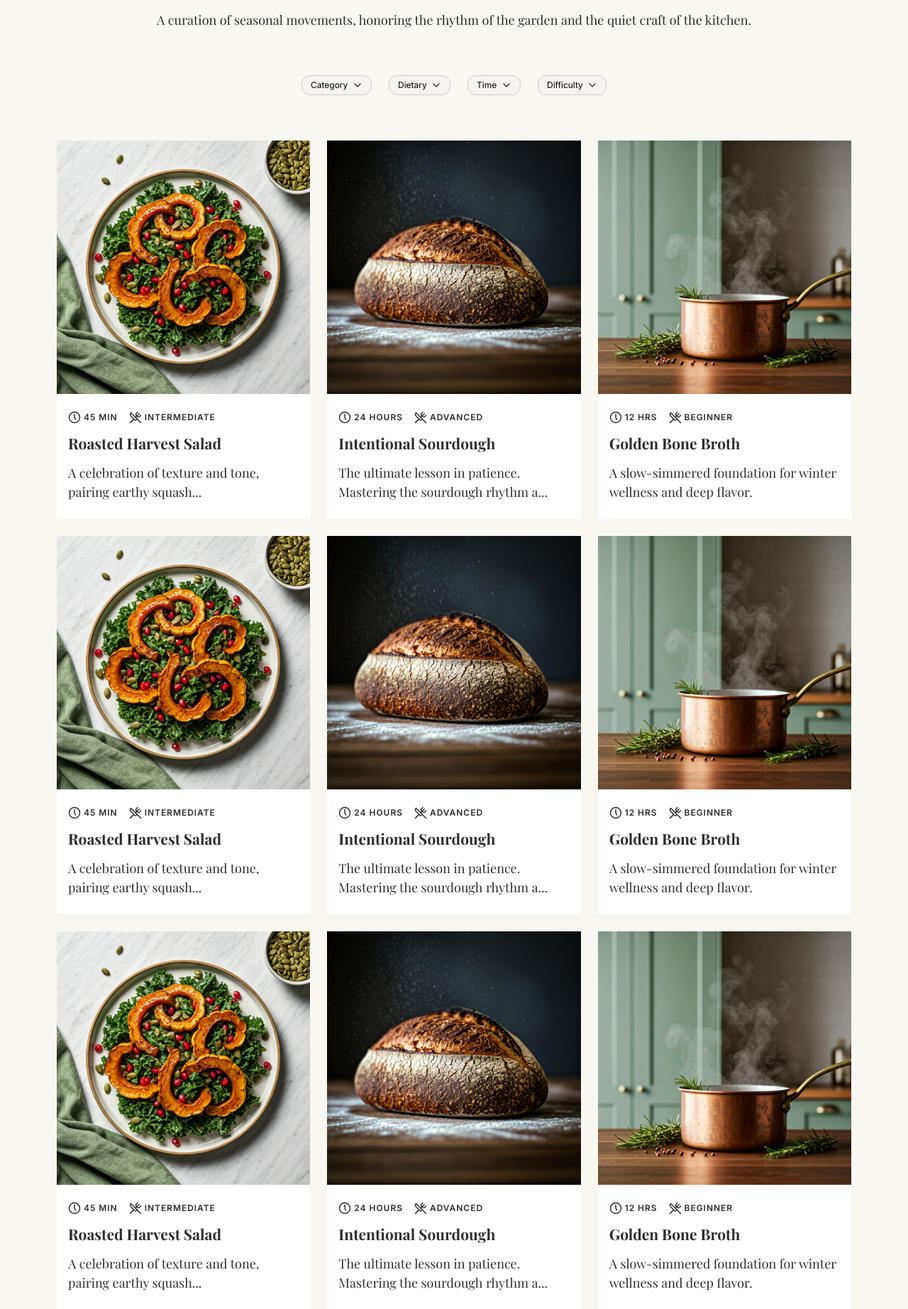
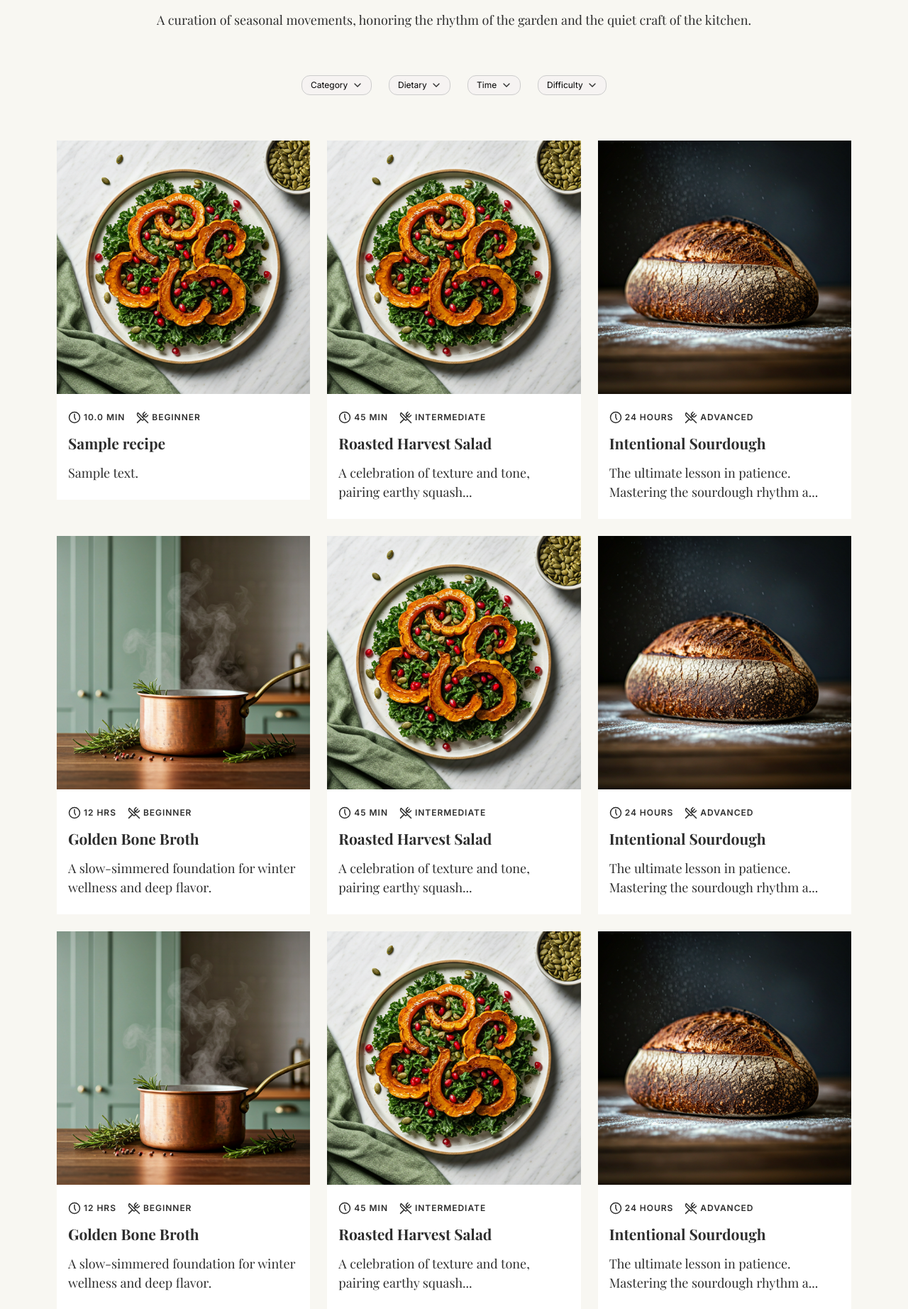
Before and after one commit to sharif2315/recipe-blog, a Flask app: page /recipes in a window 1280 px wide. Shown: the part 224-2068 px from the top of the page at 71% size. Run offline with Flask 3, Linux system fonts and the light colour scheme; tables that the repository leaves empty hold one stand-in row (values such as "Sample post").

Commit message:
displaying recipes in recipes route

```diff
--- a/app/main/routes.py
+++ b/app/main/routes.py
@@ -12,7 +12,8 @@ def home():
 
 @bp.route('/recipes')
 def recipes_list():
-    return render_template('recipes_list.html')
+    recipes = Recipe.query.all()
+    return render_template('recipes_list.html', recipes=recipes)
 
 @bp.route('/recipes/<int:recipe_id>')
 def recipe_detail(recipe_id):
--- a/app/models.py
+++ b/app/models.py
@@ -39,7 +39,10 @@ class RecipeDifficulty(str, Enum):
 # Ingredient -> name, order/rank -> 1 to many
 # PreperationStep -> name, description, order/rank -> 1 to many
 # Collection -> 1 to many
-# add field: dietary to Recipe -> Many to Many
+
+# Add fields to existing model
+# dietary to Recipe -> Many to Many
+# image to Recipe -> 1 to 1
 
 class Recipe(db.Model):
     id: so.Mapped[int] = so.mapped_column(primary_key=True)
--- a/app/static/css/base_style.css
+++ b/app/static/css/base_style.css
@@ -258,6 +258,16 @@ body {
 .homepage_recipe_card:last-child {
   @media (min-width: 768px) { display: none; }
   @media (min-width: 992px) { display: grid; }
+}
+
+.recipe__card__detail_link {
+  color: inherit;
+  text-decoration: none;
+}
+
+.recipe__card__detail_link:hover {
+  opacity: 0.9;
+  transition: 0.3s;
 }
 
 .recipe__card {
--- a/app/templates/index.html
+++ b/app/templates/index.html
@@ -29,7 +29,7 @@
 
         <div class="recipe__grid">
 
-          <!-- RECIPES FROm DB CONTEXT -->
+          <!-- RECIPES FROM DB CONTEXT -->
           {% for recipe in recipes %}
           <div class="recipe__card homepage_recipe_card">
             <div class="recipe_image">
@@ -53,7 +53,9 @@
 
               <h3 class="collection__title">{{ recipe.title }}</h3>
 
-              <p class="collection__description">{{ recipe.description | truncate(80, end='...') }}</p>
+              <p class="collection__description">
+                {{ recipe.description | truncate(80, end='...') }}
+              </p>
             </div>
 
 
--- a/app/templates/recipes_list.html
+++ b/app/templates/recipes_list.html
@@ -62,6 +62,39 @@
 
 <div class="recipe__grid">
 
+    <!-- RECIPES FROM DB CONTEXT -->
+    {% for recipe in recipes %}
+    <a class="recipe__card__detail_link" href="#">
+        <div class="recipe__card">
+            <div class="recipe_image">
+                <img src="{{ url_for('static', filename='images/roasted-harvest-salad.png') }}" alt="">
+            </div>
+
+            <div class="recipe_card__info_container">
+                <div class="collection__labels">
+
+                    <div class="collection__label__time">
+                        <svg xmlns="http://www.w3.org/2000/svg" width="24" height="24" viewBox="0 0 24 24" fill="none" stroke="currentColor" stroke-width="2" stroke-linecap="round" stroke-linejoin="round" class="lucide lucide-clock5-icon lucide-clock-5"><circle cx="12" cy="12" r="10"/><path d="M12 6v6l2 4"/></svg>
+                        <p>{{ recipe.duration }} min</p>
+                    </div>
+
+                    <div class="collection__label__difficulty">
+                        <svg xmlns="http://www.w3.org/2000/svg" width="24" height="24" viewBox="0 0 24 24" fill="none" stroke="currentColor" stroke-width="2" stroke-linecap="round" stroke-linejoin="round" class="lucide lucide-utensils-crossed-icon lucide-utensils-crossed"><path d="m16 2-2.3 2.3a3 3 0 0 0 0 4.2l1.8 1.8a3 3 0 0 0 4.2 0L22 8"/><path d="M15 15 3.3 3.3a4.2 4.2 0 0 0 0 6l7.3 7.3c.7.7 2 .7 2.8 0L15 15Zm0 0 7 7"/><path d="m2.1 21.8 6.4-6.3"/><path d="m19 5-7 7"/></svg>
+                        <p>{{ recipe.difficulty.value }}</p>
+                    </div>
+
+                </div>
+
+                <h3 class="collection__title">{{ recipe.title }}</h3>
+
+                <p class="collection__description">
+                    {{ recipe.description | truncate(80, end='...')}}
+                </p>
+            </div>
+        </div>
+    </a>
+    {% endfor %}
+
     <!-- RECIPE 1 -->
     <div class="recipe__card">
         <div class="recipe_image">
@@ -89,8 +122,6 @@
             A celebration of texture and tone, pairing earthy squash...
             </p>
         </div>
-
-
     </div>
 
     <!-- RECIPE 2 -->
```
Lines whose indentation alone changed are shown as unchanged.
